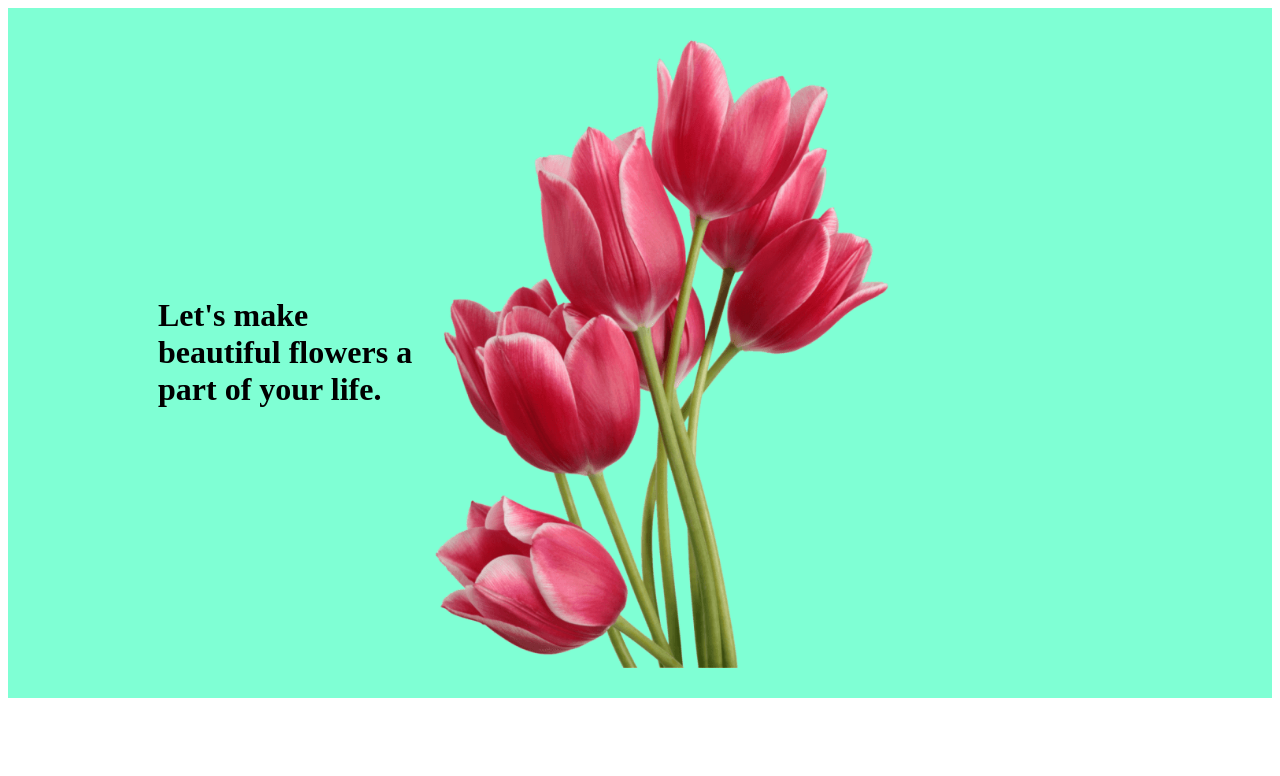
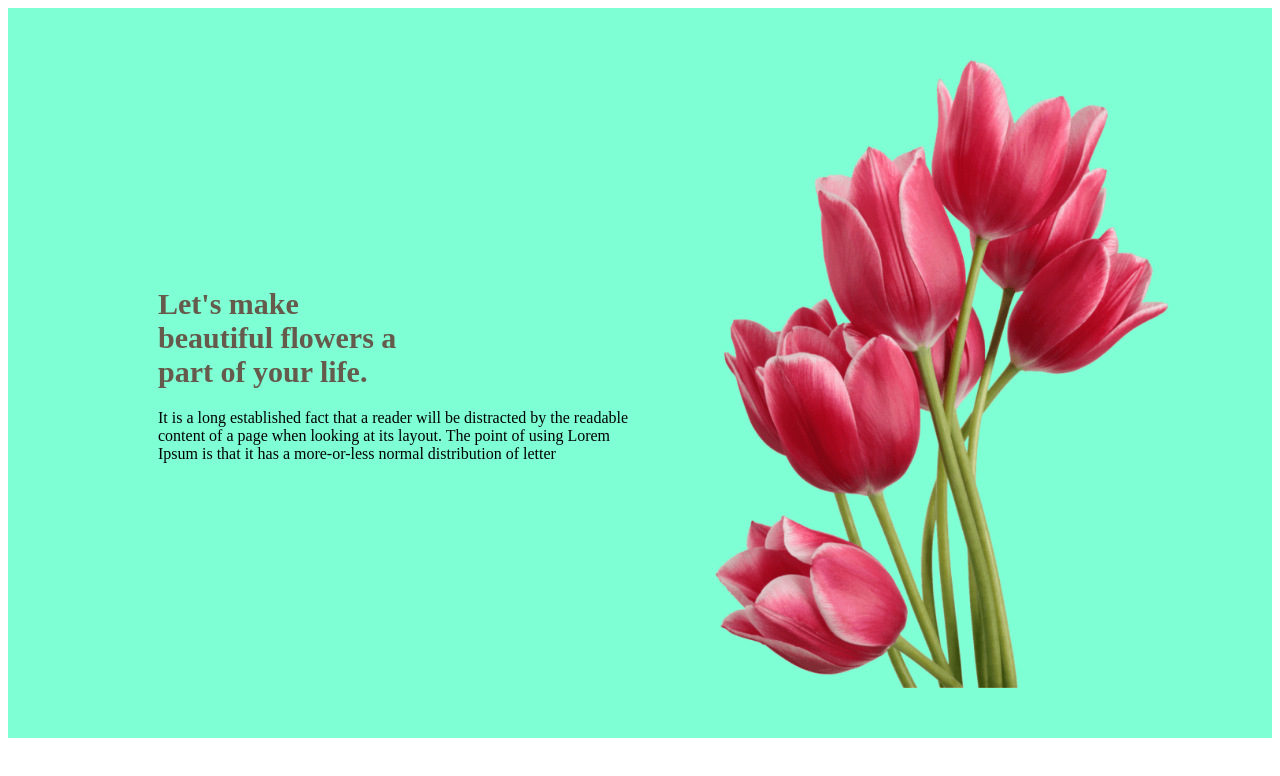
Before and after one commit to Puja85/Assignment-1, a plain HTML site: page index.html in a window 1280 px wide. Drawn offline with Linux system fonts and the light colour scheme.

Commit message:
first commit

```diff
--- a/index.html
+++ b/index.html
@@ -10,8 +10,12 @@
 <body>
     <header class="header">
         <div class="banner-content">
-        <div class="banner-left"><h1 class="nav-title">Let's make<br>beautiful flowers a<br>
+        <div class="banner-left">
+            <h1 class="nav-title">Let's make<br>beautiful flowers a<br>
             part of your life.</h1>
+            <p>It is a long established fact that a reader will be distracted by the readable
+                content of a page when looking at its layout. The point of using Lorem Ipsum is
+                that it has a more-or-less normal distribution of letter</p>
         </div>
         <img class="background" src="pngwing 10.png">
 
--- a/style.css
+++ b/style.css
@@ -10,9 +10,17 @@
     padding: 30px 30px 30px 150px;
     display: flex;
     align-items: center;
+    justify-content: space-between;
 }
 .background{
     width: 500px;
-
+    margin: 20px 50px;
+}
+.banner-left{
 
 }
+.nav-title{
+    font-size: 30px;
+    font-weight: 800;
+    color: rgb(101, 90, 75);
+}
```
